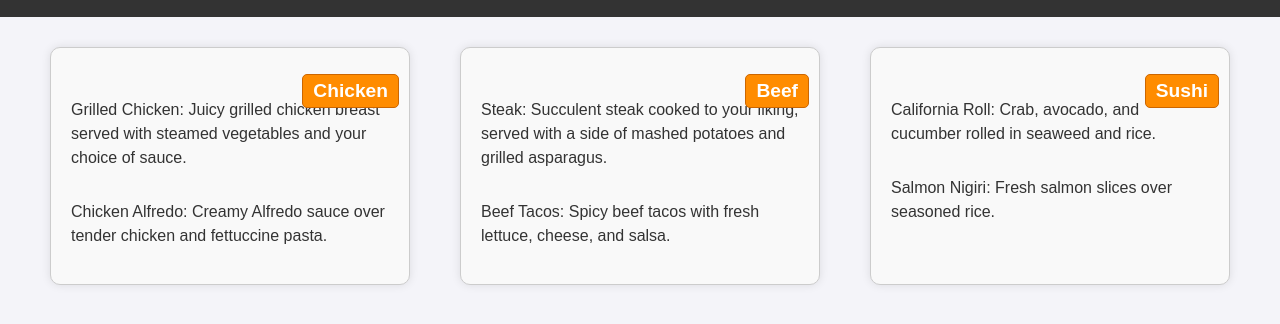
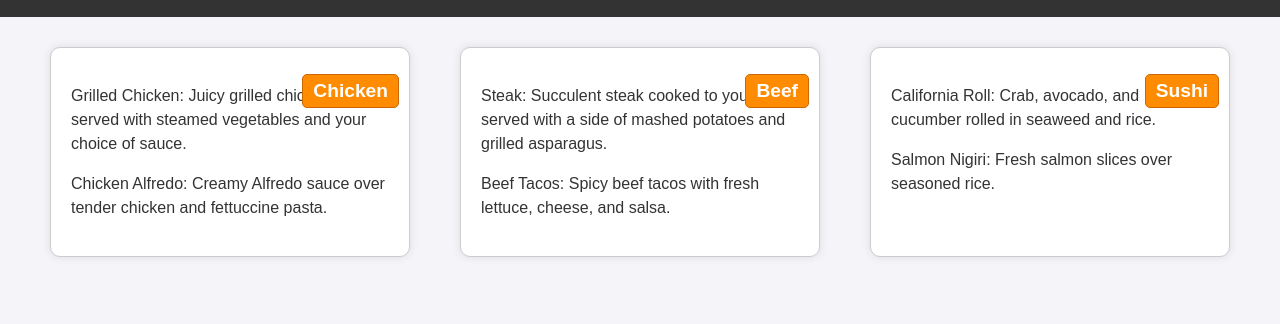
Before and after one commit to salahmed-ctrlz/CourseraLabs, a plain HTML site: page index.html in a window 1280 px wide. Shown: the part 68-392 px from the top of the page. Drawn offline with Linux system fonts and the light colour scheme.

Commit message:
Update styles.css

```diff
--- a/styles.css
+++ b/styles.css
@@ -33,7 +33,7 @@ h1 {
     margin: 10px;
     box-sizing: border-box;
     position: relative;
-    background-color: #f9f9f9;
+    background-color: #fff;
     border-radius: 10px;
     box-shadow: 0 0 10px rgba(0, 0, 0, 0.1);
 }
@@ -43,15 +43,14 @@ h1 {
     top: 10px;
     right: 10px;
     background-color: #ff8c00;
+    color: white;
     padding: 5px 10px;
     border-radius: 5px;
-    color: white;
     font-size: 1.2em;
     border: 1px solid #cc6600;
 }
 
 .section p {
-    margin-top: 30px;
     font-size: 1em;
     line-height: 1.5;
     color: #333;
```
